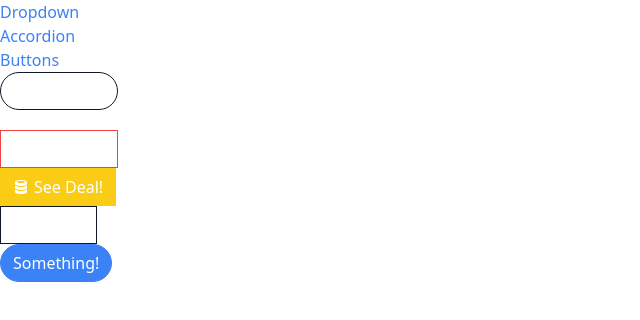
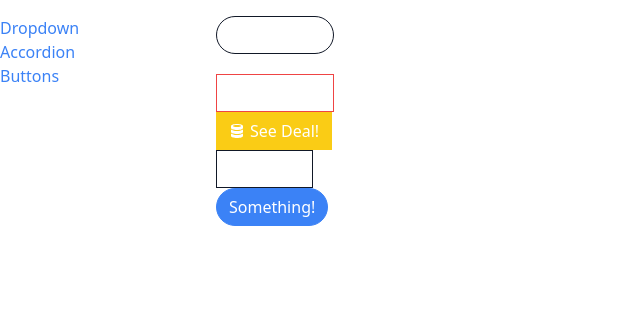
Before and after one commit to CocoTapi/modern_react_2023, a React (Create React App) app in the folder section_13/: page /buttons in a window 1280 px wide. Shown: the top 320 px of the page, without its empty margins (0-640 px from the left). Built offline with nearby package versions, Linux system fonts and the light colour scheme.

Commit message:
added stylings for sidebar and content

```diff
--- a/section_13/src/App.js
+++ b/section_13/src/App.js
@@ -7,9 +7,9 @@ import ButtonPage from './pages/ButtonPage';
 function App() {
 
   return (
-    <div>
+    <div className='continer mx-auto grid grid-cols-6 gap-4 mt-4'>
       <Sidebar />
-      <div>
+      <div className='col-span-5'>
         <Route path="/accordion">
           <AccordionPage />
         </Route>
--- a/section_13/src/pages/ButtonPage.js
+++ b/section_13/src/pages/ButtonPage.js
@@ -3,7 +3,7 @@ import Button from '../components/Button';
 
 function ButtonPage() {
   const handleClick = () => {
-    console.log('Clicked!');
+
   };
 
   return (
```
